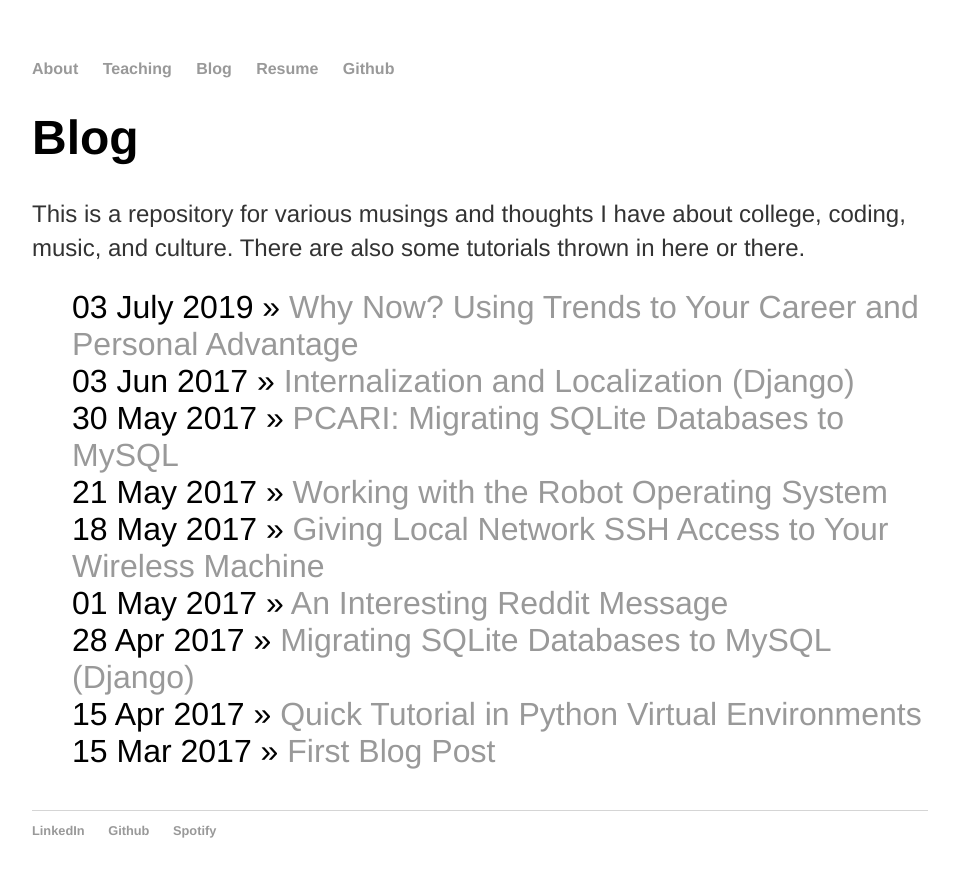
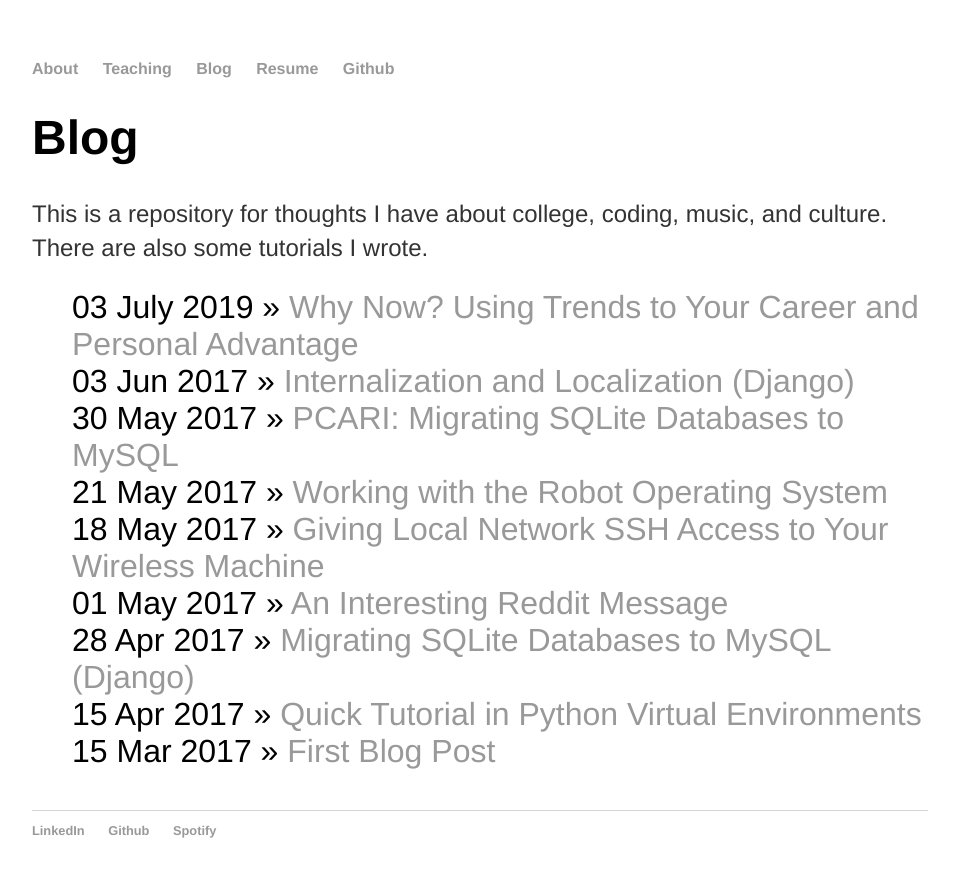
Before and after one commit to JustinMi/JustinMi.github.io, a Jekyll site: the page built from blog/index.html, in a window 1280 px wide. Shown: the top 877 px of the page, without its empty margins (160-1119 px from the left). Built offline with Jekyll 4.4.1, drawn with Linux system fonts in a browser that asks for light colours; nearby versions of some CDN libraries.

Commit message:
made less pretentious

```diff
--- a/blog/index.html
+++ b/blog/index.html
@@ -6,9 +6,8 @@ title: Blog
 <h1>Blog</h1>
 <div class="blurb">
   <p>
-    This is a repository for various musings and thoughts I have about college,
-    coding, music, and culture. There are also some tutorials thrown in here or
-    there.
+    This is a repository for thoughts I have about college, coding, music, and
+    culture. There are also some tutorials I wrote.
   </p>
 </div>
 <ul class="posts">
```
